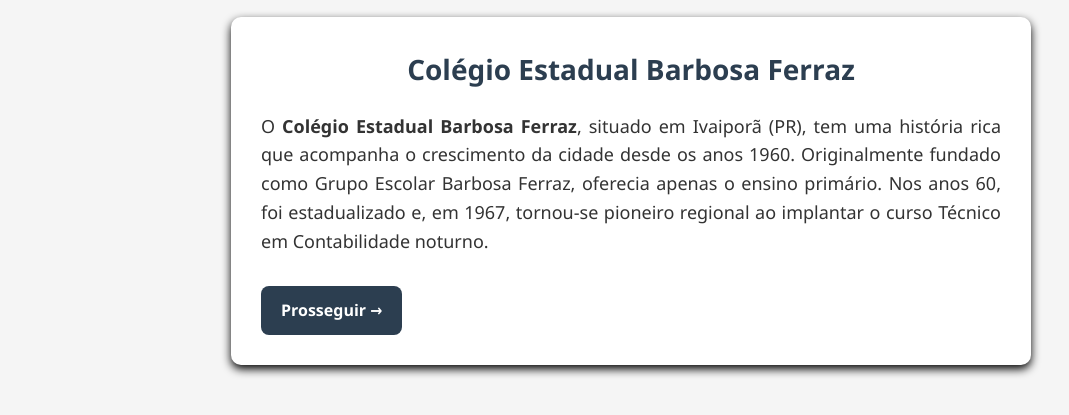
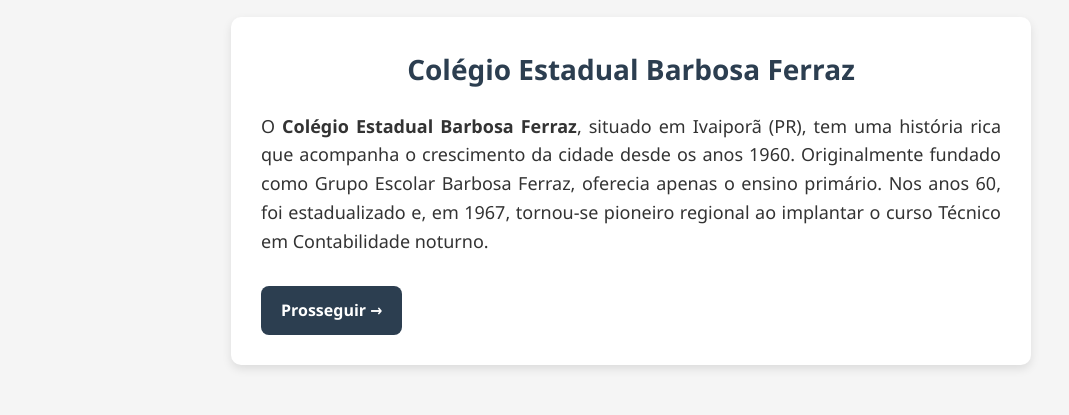
Before and after one commit to LucasVinicyus13/ArraiaBarbosa, a plain HTML site: page index.html in a window 1280 px wide. Shown: the part 103-518 px from the top of the page, without its empty margins (9-1078 px from the left). Drawn offline with Linux system fonts and the light colour scheme.

Commit message:
Update style.css

```diff
--- a/style.css
+++ b/style.css
@@ -29,7 +29,7 @@
     background: #fff;
     padding: 30px;
     border-radius: 10px;
-    box-shadow: 0 4px 10px #000;
+    box-shadow: 0 4px 10px #0000001a;
   }
 
   h1 {
```
